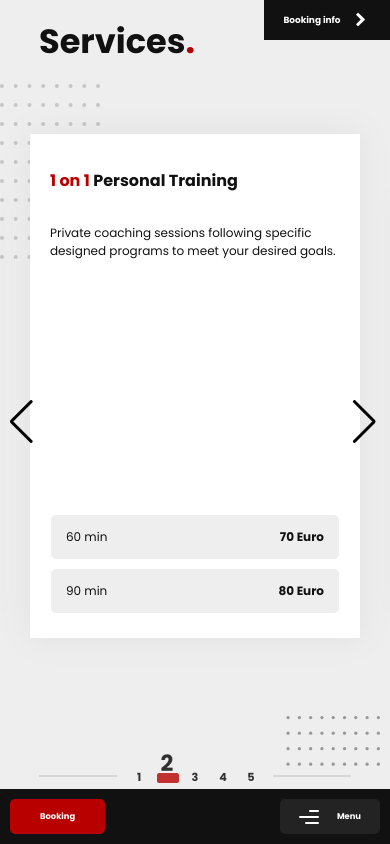
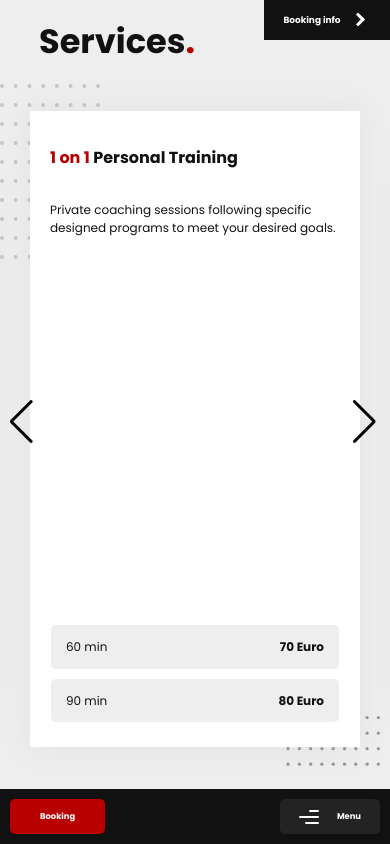
Before and after one commit to aatauil/Coach-Gab-v2, a Vue app: page /Services in a window 390 px wide. Built offline with nearby package versions, Linux system fonts and the light colour scheme.

Commit message:
fix responsive issue tablet

```diff
--- a/src/components/Services.vue
+++ b/src/components/Services.vue
@@ -195,7 +195,7 @@ export default {
   width: 90%;
   padding-left: 10%;
 
-    @include breakpoint(height-sm){
+    @include breakpoint(tablet-sm){
   margin-bottom: 0;
   }
 }
@@ -238,7 +238,7 @@ export default {
   box-shadow: 0px 0px 30px rgba(128, 128, 128, 0.103);
   cursor: pointer;
 
-      @include breakpoint(height-sm){
+      @include breakpoint(tablet-sm){
       min-height: 400px;
       height: 80%;
       }
@@ -343,7 +343,7 @@ export default {
     background-color: rgba(0, 0, 0, 0.096);
   }
 
-      @include breakpoint(height-sm){
+      @include breakpoint(tablet-sm){
       display: none;
       }
 
--- a/src/scss/mixins.scss
+++ b/src/scss/mixins.scss
@@ -13,7 +13,7 @@
     }
 
     @else if $class == tablet-sm {
-      @media (max-width: 768px) { @content; }
+      @media screen and (max-width: 768px), screen and (max-height: 700px) { @content; }
     }
 
     @else if $class == tablet-md {
@@ -24,9 +24,6 @@
       @media (min-width: 1200px) { @content; }
     }
 
-    @else if $class == height-sm {
-      @media (max-height: 800px) { @content; }
-    }
 
 
   // height
```
